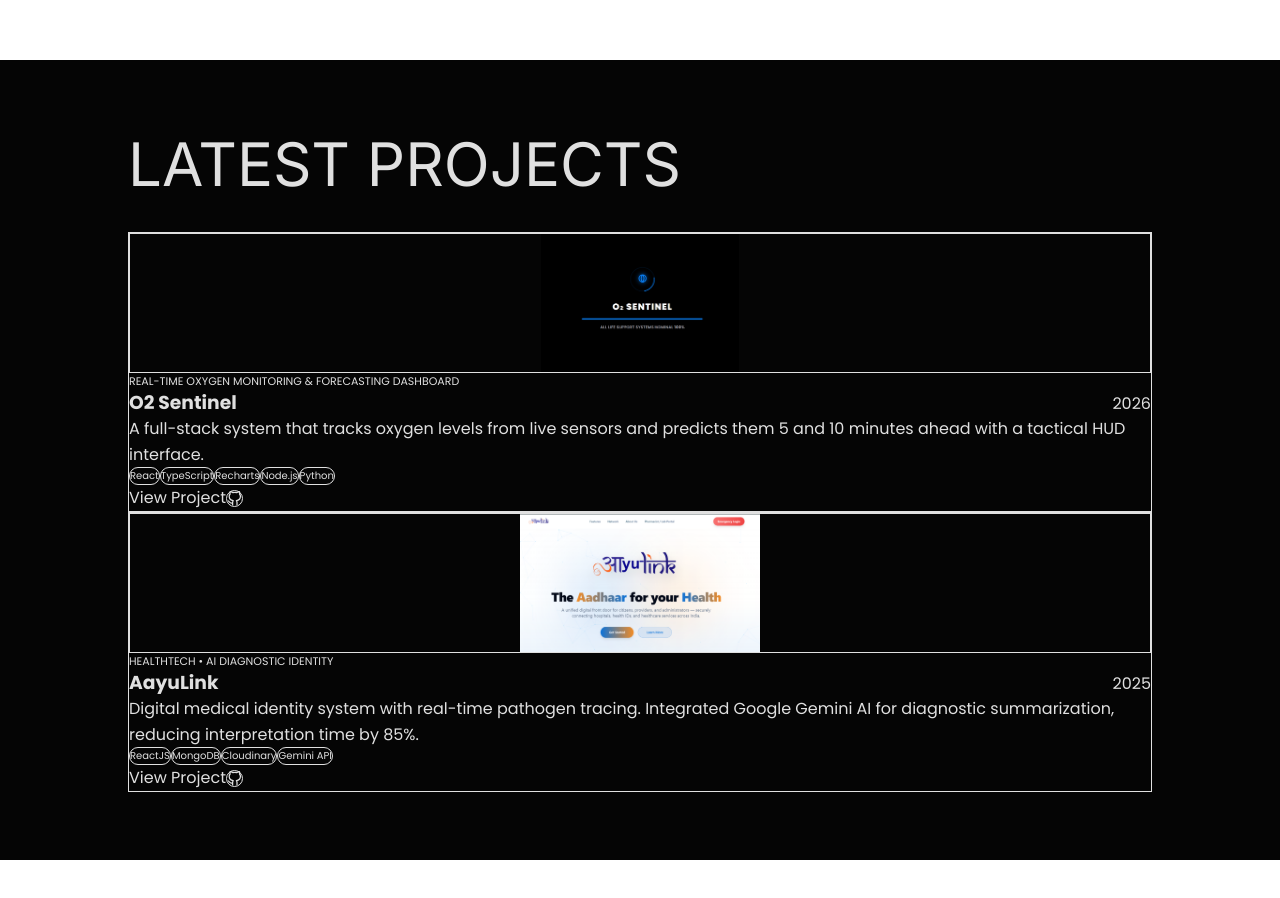
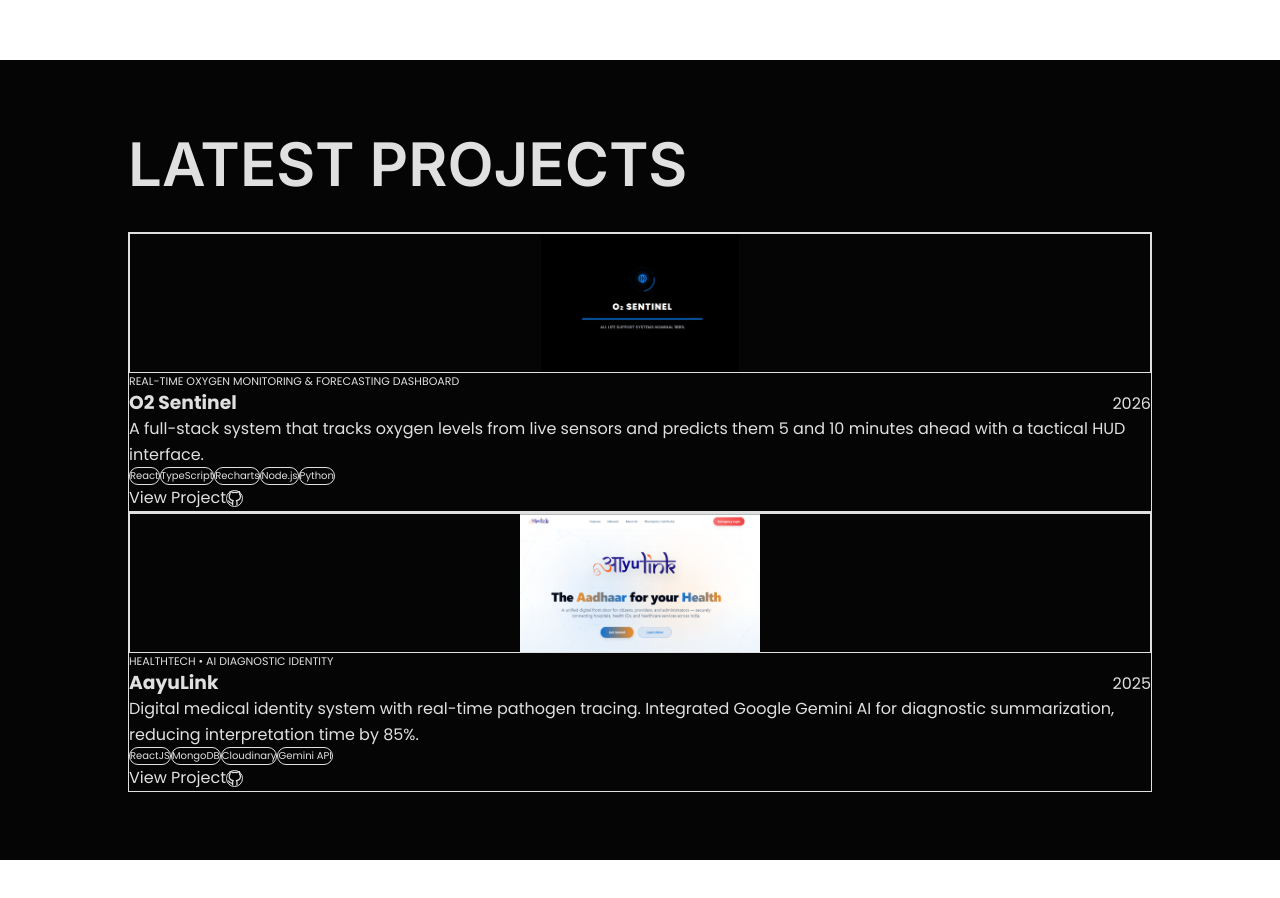
Before and after one commit to sheelakansha/akansha-portfolio, a React (Vite) app in the folder frontend/: page / in a window 1280 px wide. Shown: the part 1540-2438 px from the top of the page. Built offline with nearby package versions, Linux system fonts and the light colour scheme.

Commit message:
Make LATEST PROJECTS headline bold

```diff
--- a/frontend/src/components/Projects.jsx
+++ b/frontend/src/components/Projects.jsx
@@ -70,8 +70,8 @@
                     transition={{ duration: 0.7, ease: [0.16, 1, 0.3, 1] }}
                 >
                     <h2
-                        className="text-[38px] sm:text-[48px] md:text-[60px] font-normal uppercase tracking-tight text-white text-left m-0 p-0"
-                        style={{ fontFamily: 'Inter, sans-serif', fontSize: '60px', fontWeight: 400, textTransform: 'uppercase' }}
+                        className="text-[38px] sm:text-[48px] md:text-[60px] font-bold uppercase tracking-tight text-white text-left m-0 p-0"
+                        style={{ fontFamily: 'Inter, sans-serif', fontSize: '60px', fontWeight: 700, textTransform: 'uppercase' }}
                     >
                         LATEST PROJECTS
                     </h2>
```
Also changed, not shown: 1 other file (tests, documents, lock files or other folders).
